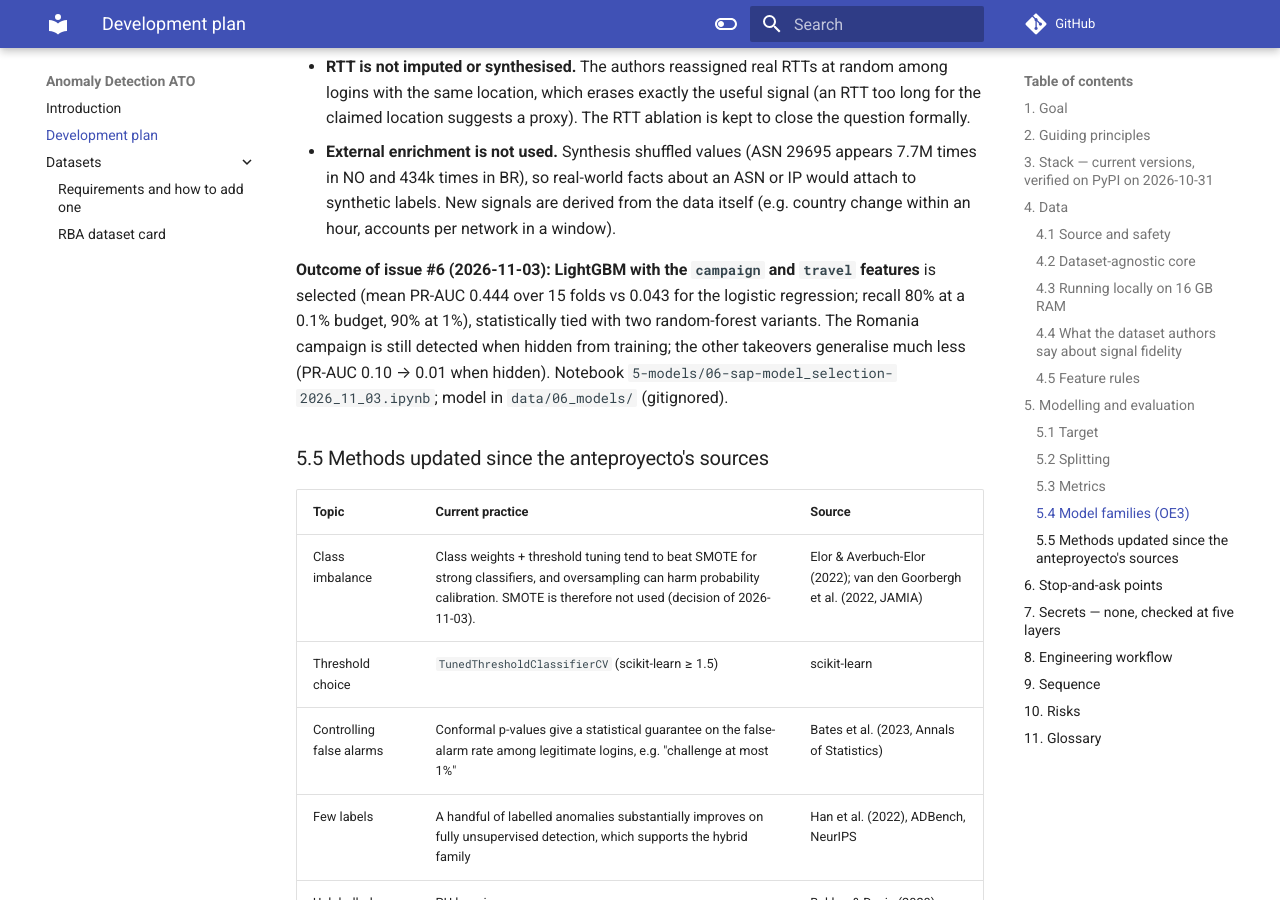
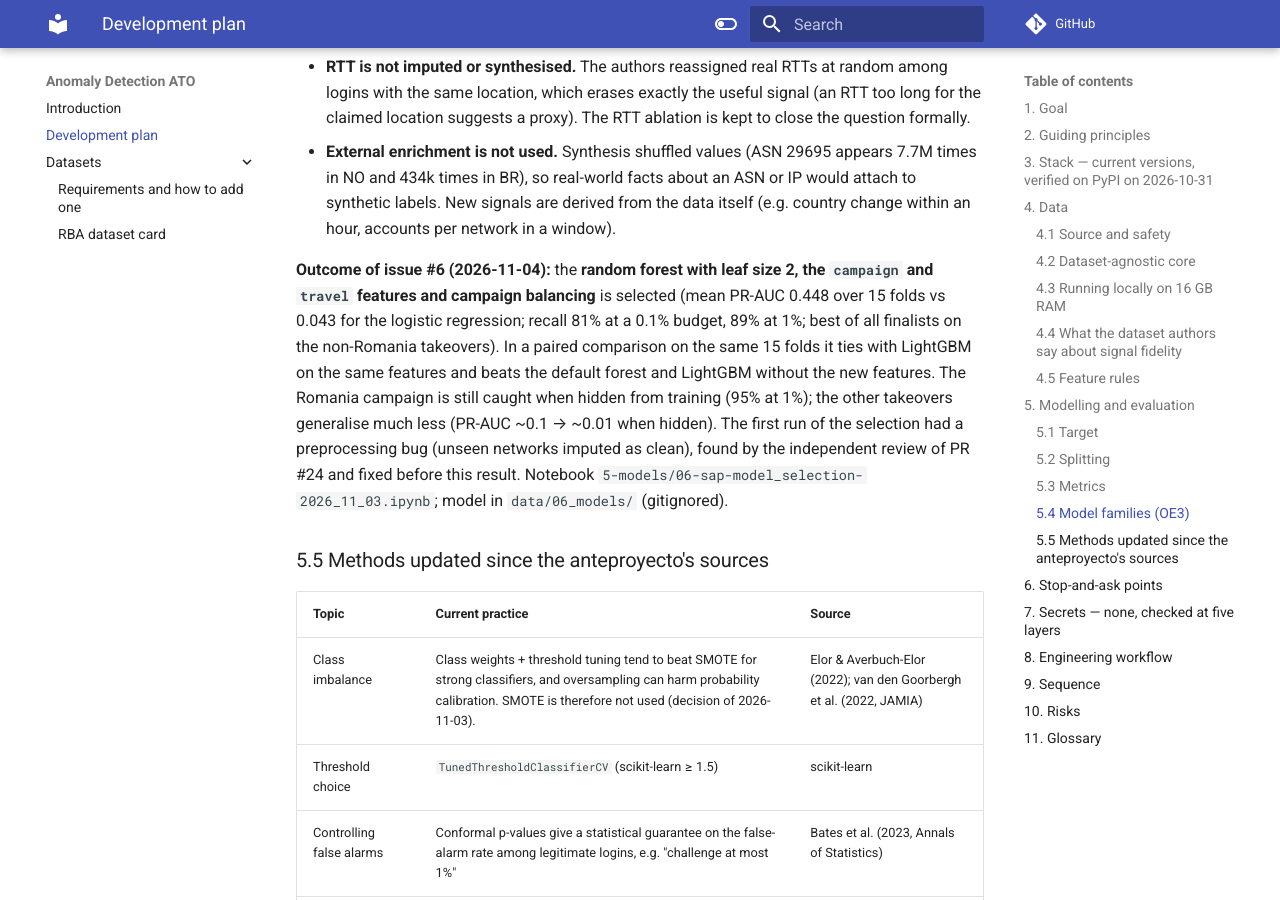
Before and after one commit to modsiw-mona/anomaly_detection_ato, an MkDocs documentation site: the page built from docs/development-plan.md, in a window 1280 px wide and 900 px high, scrolled down 6475 px. Built offline with MkDocs 1.6.1 and Material for MkDocs 9.7.7, drawn with Linux system fonts in a browser that asks for light colours; comment, search, counter and statistics services are not loaded.

Commit message:
feat: re-run model selection after the review fixes
Selected: random forest (leaf 2) + campaign + travel, campaign-balanced. Adds LightGBM leave-campaign-out and learning curves, tuned and feature-set finalists, a paired 15-fold comparison, and model size/hash in the metadata.

```diff
--- a/docs/development-plan.md
+++ b/docs/development-plan.md
@@ -213,11 +213,15 @@ The course #6 minimum of 4 model types is covered.
   New signals are derived from the data itself (e.g. country change within an hour, accounts per
   network in a window).
 
-**Outcome of issue #6 (2026-11-03):** **LightGBM with the `campaign` and `travel` features** is selected
-(mean PR-AUC 0.444 over 15 folds vs 0.043 for the logistic regression; recall 80% at a 0.1% budget, 90% at 1%),
-statistically tied with two random-forest variants. The Romania campaign is still detected when hidden from
-training; the other takeovers generalise much less (PR-AUC 0.10 → 0.01 when hidden). Notebook
-`5-models/06-sap-model_selection-2026_11_03.ipynb`; model in `data/06_models/` (gitignored).
+**Outcome of issue #6 (2026-11-04):** the **random forest with leaf size 2, the `campaign` and `travel`
+features and campaign balancing** is selected (mean PR-AUC 0.448 over 15 folds vs 0.043 for the logistic
+regression; recall 81% at a 0.1% budget, 89% at 1%; best of all finalists on the non-Romania takeovers). In a
+paired comparison on the same 15 folds it ties with LightGBM on the same features and beats the default forest
+and LightGBM without the new features. The Romania campaign is still caught when hidden from training (95% at 1%);
+the other takeovers generalise much less (PR-AUC ~0.1 → ~0.01 when hidden). The first run of the selection had a
+preprocessing bug (unseen networks imputed as clean), found by the independent review of PR #24 and fixed before
+this result. Notebook `5-models/06-sap-model_selection-2026_11_03.ipynb`; model in `data/06_models/`
+(gitignored).
 
 ### 5.5 Methods updated since the anteproyecto's sources
 
```
Also changed, not shown: 1 other file.
